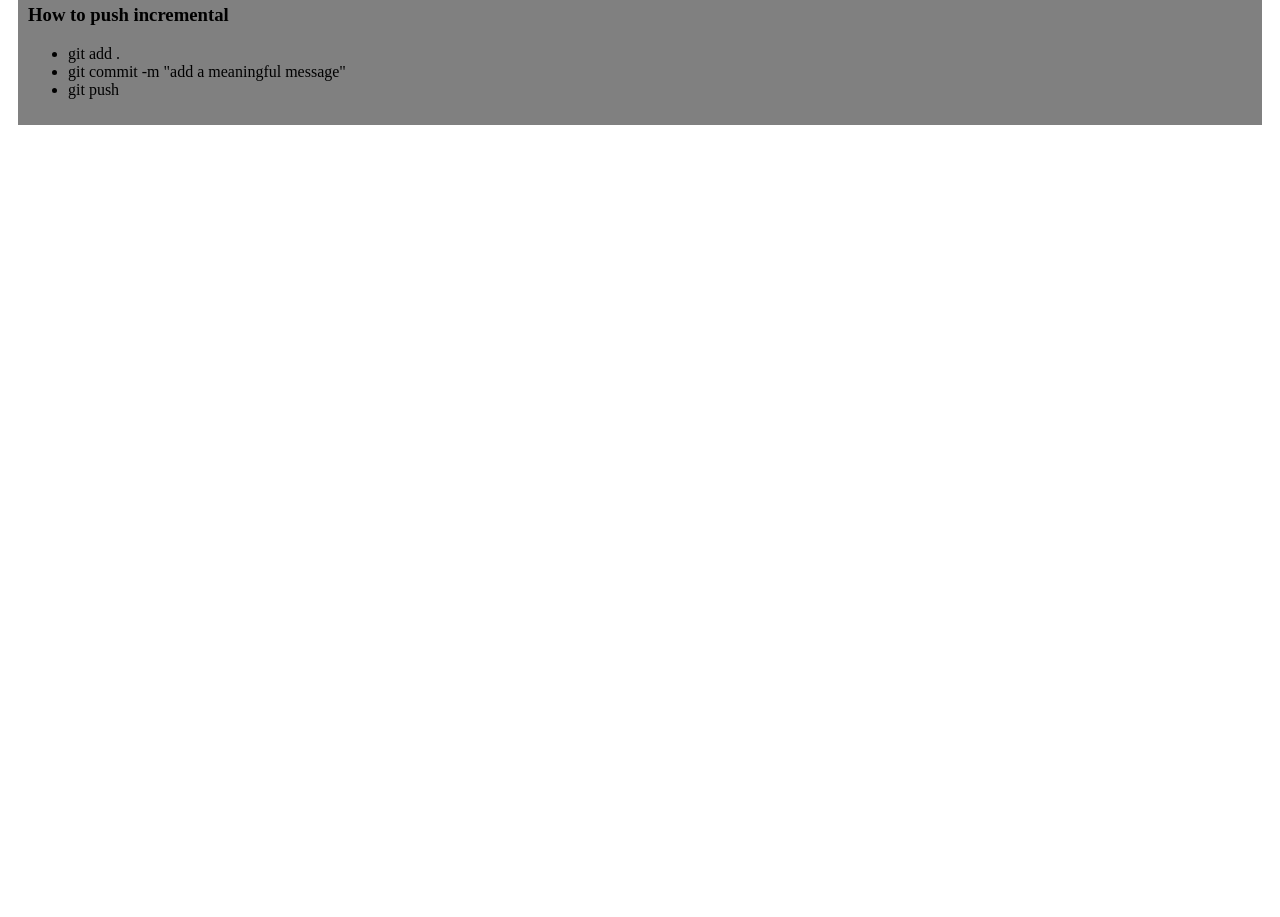
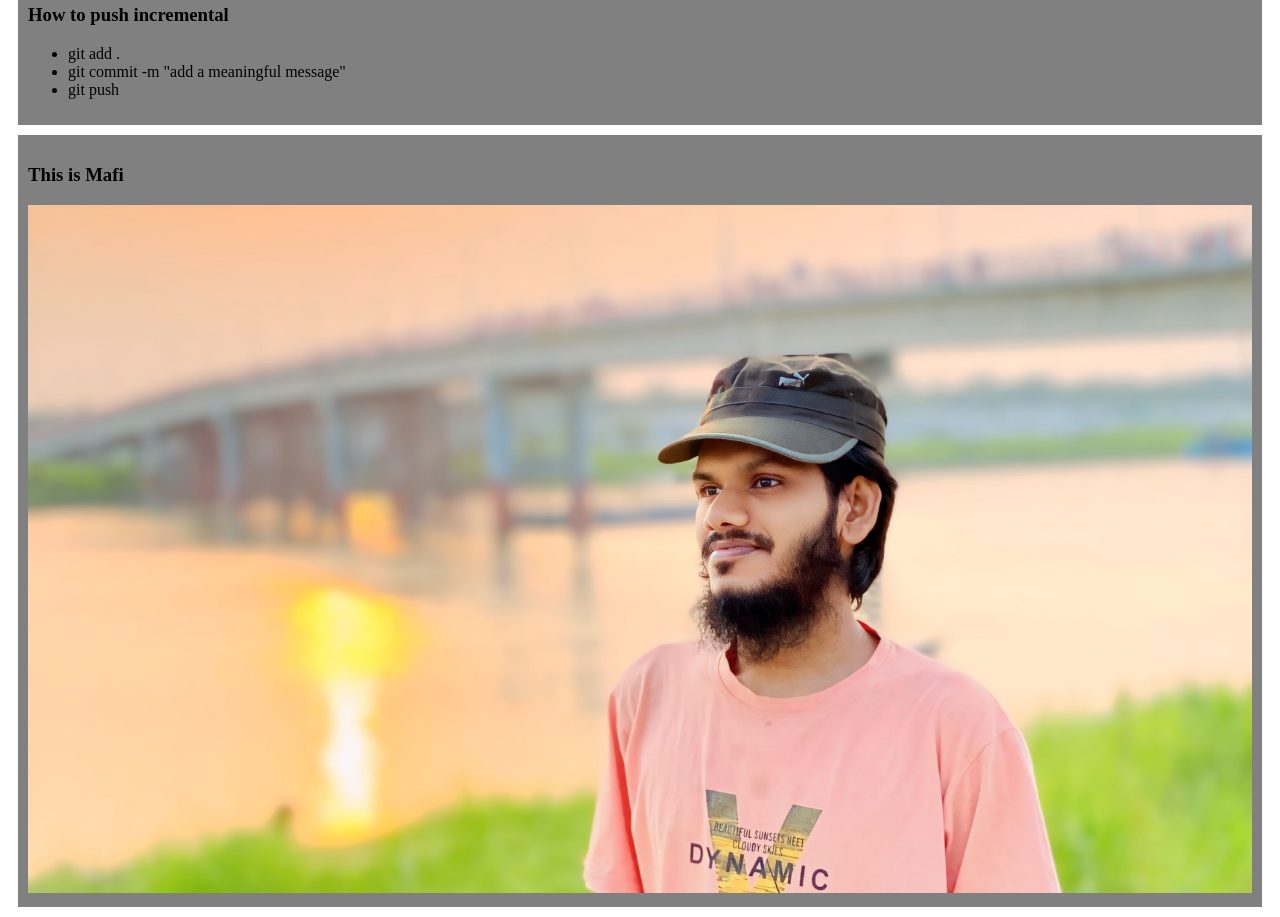
Before and after one commit to juwel164/my-git-repo, a plain HTML site: page index.html in a window 1280 px wide. Shown: the part 520-1437 px from the top of the page. Before the commit the page ends 800 px from the top, so only its background shows below. Drawn offline with Linux system fonts and the light colour scheme.

Commit message:
Image Added

```diff
--- a/index.html
+++ b/index.html
@@ -28,6 +28,10 @@
       <li>git push</li>
     </ul>
   </div>
+  <div>
+    <h3>This is Mafi</h3>
+    <img src="mafi.jpg" alt="Mafi" style="width: 100%;">
+  </div>
 
 </body>
 </html>
```
Also changed, not shown: mafi.jpg (added).
